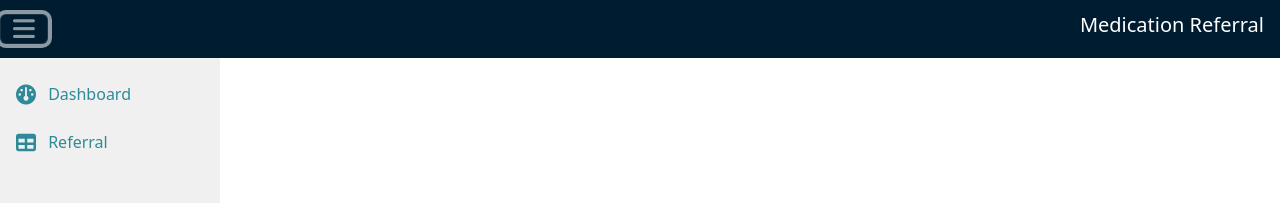
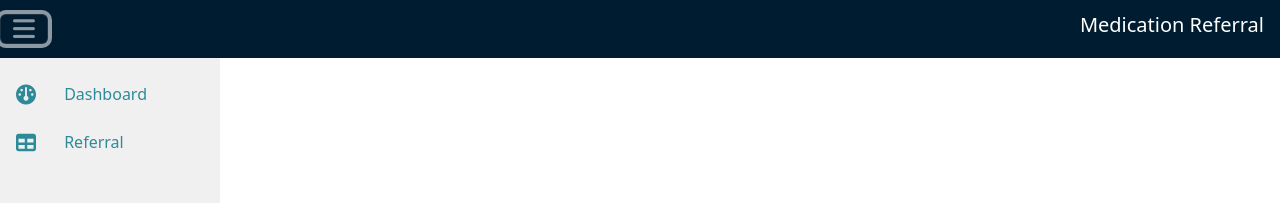
Before and after one commit to afnan-shakeel/medication-referral-app, an Angular app: page / in a window 1280 px wide. Both pictures are taken after a click on the button 23 px from the left and 29 px from the top of the page. Shown: the top 203 px of the page. Built offline with nearby package versions, Linux system fonts and the light colour scheme.

Commit message:
commit 2

```diff
--- a/src/app/components/referral-filter/referral-filter.component.html
+++ b/src/app/components/referral-filter/referral-filter.component.html
@@ -52,7 +52,7 @@
           </div>
         </div>
         <div class="col-3 mt-3">
-            <button type="button" class="btn btn-secondary mx-2">Reset</button>
+            <button type="button" class="btn btn-secondary mx-2" (click)="reset()">Reset</button>
             <button type="button" class="btn btn-primary" (click)="search()">Search</button>
         </div>
       </div>
--- a/src/app/components/referral-filter/referral-filter.component.ts
+++ b/src/app/components/referral-filter/referral-filter.component.ts
@@ -12,4 +12,8 @@ export class ReferralFilterComponent {
     this.data = [{name:'name',id:1, email:'asd@zxc'}]
     this.searchEvent.emit(this.data)
   }
+  reset(){
+    this.data = []
+    this.searchEvent.emit(this.data)
+  }
 }
--- a/src/app/components/side-nav/side-nav.component.html
+++ b/src/app/components/side-nav/side-nav.component.html
@@ -5,7 +5,7 @@
         <li class="nav-item nav-item-custom mb-2" *ngFor="let item of menu">
           <a href={{item.path}} class="nav-link" style="color:#2E8A99;">
             <i class={{item.icon}}></i>
-            <span *ngIf="isMenuOpen" class="mx-2">{{" " + item.title + " "}}</span>
+            <span *ngIf="isMenuOpen" class="text-justify font-weight-bold m-4">{{" " + item.title + " "}}</span>
           </a>
         </li>
       </ul>
--- a/src/app/pages/referral-view/referral-view.component.ts
+++ b/src/app/pages/referral-view/referral-view.component.ts
@@ -7,8 +7,8 @@ import { Component } from '@angular/core';
 })
 export class ReferralViewComponent {
   referralRecord = []
+
   handleSearchEvent(data: any){
-
     console.log('recieved to parent', data)
     this.referralRecord = data
   }
```
